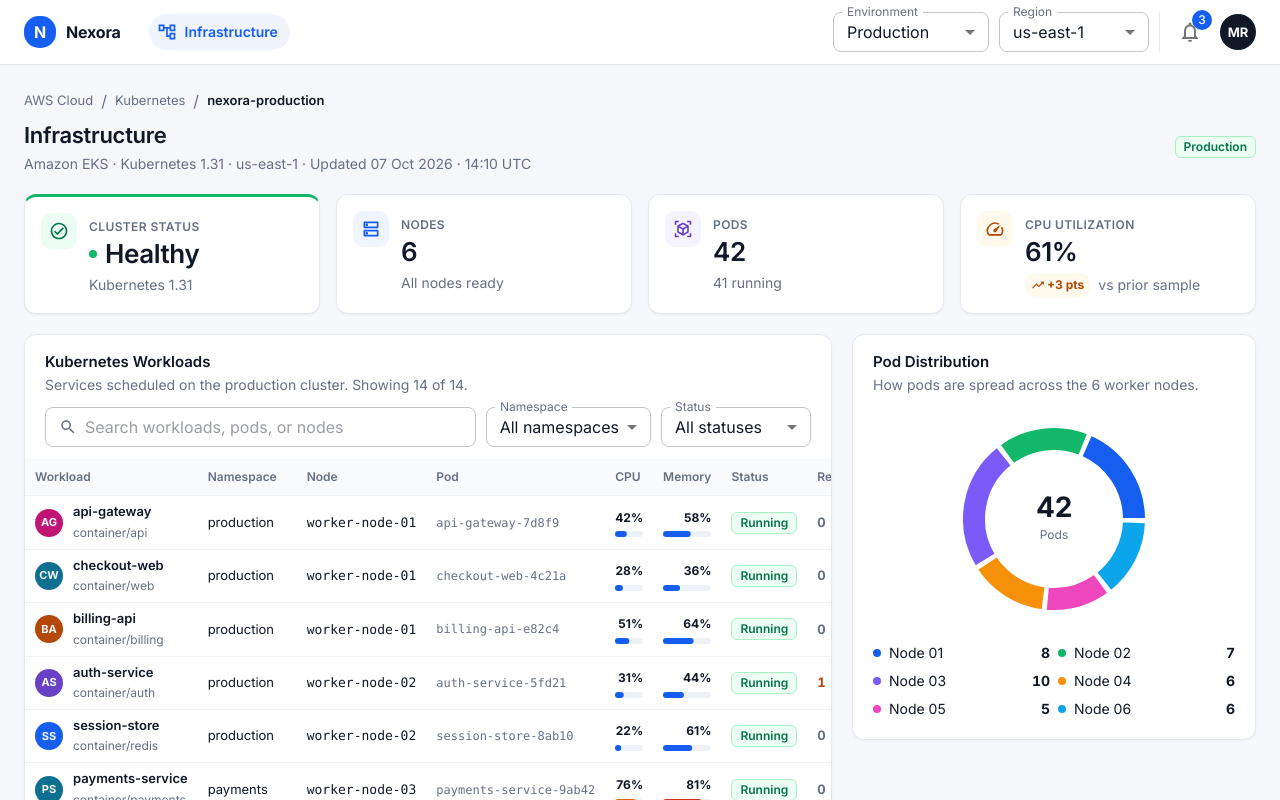
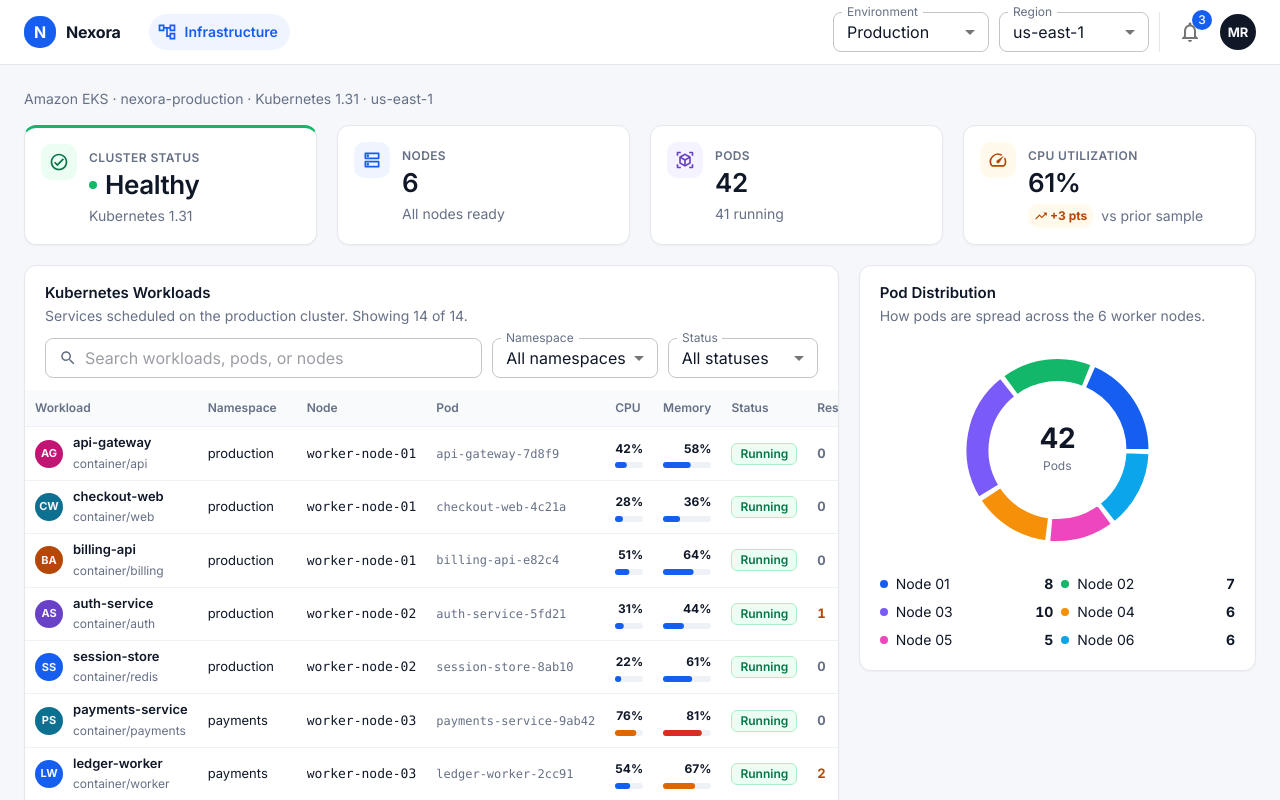
Before and after one commit to Roeigr7/kubernetes-learning, a React (Vite) app: page / in a window 1280 px wide. Shown: the top 800 px of the page. Built offline with nearby package versions, Linux system fonts and the light colour scheme.

Commit message:
Align the dashboard grid and topology with the infrastructure layout.
Use a 12-column grid and show AWS, the cluster, nodes, pods, and containers as a nested diagram.

```diff
--- a/src/components/InfrastructureTopology.tsx
+++ b/src/components/InfrastructureTopology.tsx
@@ -1,13 +1,11 @@
-import { Avatar, Box, Card, Chip, Stack, Typography } from '@mui/material'
+import { Avatar, Box, Card, CardContent, Chip, Divider, Grid, Paper, Stack, Tooltip, Typography } from '@mui/material'
 import ArrowDownwardIcon from '@mui/icons-material/ArrowDownward'
 import CloudOutlinedIcon from '@mui/icons-material/CloudOutlined'
 import DnsOutlinedIcon from '@mui/icons-material/DnsOutlined'
 import HubOutlinedIcon from '@mui/icons-material/HubOutlined'
 import Inventory2OutlinedIcon from '@mui/icons-material/Inventory2Outlined'
-import ViewInArIcon from '@mui/icons-material/ViewInAr'
 import type { Cluster, ClusterNode, Workload } from '../types/infrastructure.ts'
 import StatusChip from './StatusChip.tsx'
-import UsageMeter from './UsageMeter.tsx'
 
 type InfrastructureTopologyProps = {
   cluster: Cluster
@@ -15,8 +13,6 @@
   nodes: ClusterNode[]
   workloads: Workload[]
 }
-
-const layers = ['AWS Cloud', 'Cluster', 'Node', 'Pod', 'Container']
 
 export default function InfrastructureTopology({
   cluster,
@@ -26,38 +22,22 @@
 }: InfrastructureTopologyProps) {
   return (
     <Card id="infrastructure-topology">
-      <Box sx={{ px: 2.5, pt: 2, pb: 2 }}>
+      <CardContent sx={{ p: { xs: 2, md: 2.5 }, '&:last-child': { pb: { xs: 2, md: 2.5 } } }}>
         <Typography sx={{ fontSize: 15, fontWeight: 600 }}>Infrastructure Topology</Typography>
-        <Typography variant="body2" sx={{ color: 'text.secondary', mt: 0.25, maxWidth: 720 }}>
-          A node is a server in the cluster. Kubernetes schedules pods onto nodes, and each pod runs the container for an application.
+        <Typography variant="body2" sx={{ color: 'text.secondary', mt: 0.5, maxWidth: 760 }}>
+          AWS runs the Kubernetes cluster. The cluster places pods on nodes. Each pod runs a container, and that container is the application.
         </Typography>
-        <Stack direction="row" spacing={0.75} useFlexGap sx={{ flexWrap: 'wrap', alignItems: 'center', mt: 1.5 }}>
-          {layers.map((layer, index) => (
-            <Stack key={layer} direction="row" spacing={0.75} sx={{ alignItems: 'center' }}>
-              <Chip
-                size="small"
-                label={layer}
-                sx={{ bgcolor: index === 0 ? '#EFF4FF' : '#F8FAFC', color: 'text.primary', border: '1px solid #E4E7EC' }}
-              />
-              {index < layers.length - 1 ? (
-                <ArrowDownwardIcon sx={{ fontSize: 14, color: '#98A2B3', transform: 'rotate(-90deg)' }} />
-              ) : null}
-            </Stack>
-          ))}
-        </Stack>
-      </Box>
 
-      <Stack spacing={0} sx={{ px: { xs: 2, md: 3 }, pb: 3, alignItems: 'center' }}>
-        <LayerLabel>Cloud</LayerLabel>
-        <Box
+        <Stack sx={{ alignItems: 'center', mt: 3 }}>
+          <Paper
+            variant="outlined"
             sx={{
               width: '100%',
-            maxWidth: 640,
-            border: '1px solid #D6E4FF',
-            bgcolor: '#F5F8FF',
-            borderRadius: 2,
+              maxWidth: 560,
               px: 2,
               py: 1.5,
+              borderColor: '#D6E4FF',
+              bgcolor: '#F5F8FF',
             }}
           >
             <Stack direction="row" spacing={1.5} sx={{ alignItems: 'center' }}>
@@ -66,26 +46,25 @@
               </Avatar>
               <Box sx={{ flex: 1, minWidth: 0 }}>
                 <Typography variant="caption" sx={{ color: 'text.secondary' }}>
-                Cloud provider
+                  Cloud
                 </Typography>
                 <Typography sx={{ fontWeight: 700 }}>AWS Cloud</Typography>
               </Box>
               <Chip size="small" label={region} sx={{ bgcolor: '#fff' }} />
             </Stack>
-        </Box>
+          </Paper>
 
-        <DownArrow />
-        <LayerLabel>Kubernetes cluster</LayerLabel>
-        <Box
+          <Connector />
+
+          <Paper
+            variant="outlined"
             sx={{
               width: '100%',
-            maxWidth: 640,
-            border: '1px solid #E4E7EC',
-            borderLeft: '3px solid #155EEF',
-            bgcolor: '#fff',
-            borderRadius: 2,
+              maxWidth: 560,
               px: 2,
               py: 1.5,
+              borderLeft: '3px solid',
+              borderLeftColor: 'primary.main',
             }}
           >
             <Stack direction="row" spacing={1.5} sx={{ alignItems: 'flex-start' }}>
@@ -94,46 +73,36 @@
               </Avatar>
               <Box sx={{ flex: 1, minWidth: 0 }}>
                 <Typography variant="caption" sx={{ color: 'text.secondary' }}>
-                {cluster.provider}
+                  Kubernetes cluster · {cluster.provider}
                 </Typography>
                 <Typography sx={{ fontWeight: 700 }}>{cluster.name}</Typography>
-              <Stack direction="row" useFlexGap spacing={0.75} sx={{ flexWrap: 'wrap', mt: 1 }}>
+                <Stack direction="row" spacing={0.75} useFlexGap sx={{ flexWrap: 'wrap', mt: 1 }}>
                   <StatusChip status={cluster.status} />
-                <MetaChip label={`v${cluster.kubernetesVersion}`} />
-                <MetaChip label={`${cluster.nodes} nodes`} />
-                <MetaChip label={`${cluster.pods} pods`} />
-                <MetaChip label={`${cluster.containers} containers`} />
+                  <Chip size="small" variant="outlined" label={`v${cluster.kubernetesVersion}`} />
+                  <Chip size="small" variant="outlined" label={`${cluster.nodes} nodes`} />
+                  <Chip size="small" variant="outlined" label={`${cluster.pods} pods`} />
+                  <Chip size="small" variant="outlined" label={`${cluster.containers} containers`} />
                 </Stack>
               </Box>
             </Stack>
-        </Box>
+          </Paper>
 
-        <DownArrow />
-        <LayerLabel>Nodes schedule pods</LayerLabel>
+          <Connector />
+        </Stack>
 
-        <Box
-          sx={{
-            width: '100%',
-            display: 'grid',
-            gap: 2,
-            gridTemplateColumns: { xs: '1fr', md: '1fr 1fr', lg: '1fr 1fr 1fr' },
-          }}
-        >
+        <Divider sx={{ mb: 2.5 }}>
+          <Chip size="small" label="Nodes" sx={{ bgcolor: '#F8FAFC' }} />
+        </Divider>
+
+        <Grid container spacing={2}>
           {nodes.map((node) => {
             const nodeWorkloads = workloads.filter((workload) => workload.node === node.name)
             const additionalPods = Math.max(node.pods - nodeWorkloads.length, 0)
 
             return (
-              <Box
-                key={node.id}
-                sx={{
-                  border: '1px solid #E4E7EC',
-                  borderRadius: 2,
-                  overflow: 'hidden',
-                  bgcolor: '#fff',
-                }}
-              >
-                <Box sx={{ px: 1.75, py: 1.5, bgcolor: '#F8FAFC', borderBottom: '1px solid #EEF2F6' }}>
+              <Grid key={node.id} size={{ xs: 12, md: 6, lg: 4 }}>
+                <Card variant="outlined" sx={{ height: '100%', boxShadow: 'none' }}>
+                  <CardContent sx={{ p: 1.75, '&:last-child': { pb: 1.75 } }}>
                     <Stack direction="row" spacing={1} sx={{ alignItems: 'flex-start', justifyContent: 'space-between' }}>
                       <Stack direction="row" spacing={1} sx={{ alignItems: 'center', minWidth: 0 }}>
                         <Avatar sx={{ width: 32, height: 32, bgcolor: '#EFF4FF', color: 'primary.main' }}>
@@ -144,38 +113,23 @@
                             {node.name}
                           </Typography>
                           <Typography variant="caption" sx={{ color: 'text.secondary' }}>
-                          {node.type} · {node.instanceType} · {node.region}
+                            {node.type} server · {node.region}
                           </Typography>
                         </Box>
                       </Stack>
                       <StatusChip status={node.status} />
                     </Stack>
-                  <Stack direction="row" spacing={1.5} sx={{ mt: 1.5 }}>
-                    <UsageMeter label="CPU" value={node.cpuUsage} />
-                    <UsageMeter label="Memory" value={node.memoryUsage} />
-                  </Stack>
-                  <Typography variant="caption" sx={{ display: 'block', color: 'text.secondary', mt: 1 }}>
-                    {node.pods} pods scheduled on this node
+
+                    <Typography variant="caption" sx={{ display: 'block', color: 'text.secondary', mt: 1.25 }}>
+                      {node.pods} pods on this node
                     </Typography>
-                </Box>
 
-                <Stack spacing={1} sx={{ p: 1.5 }}>
+                    <Stack spacing={1.25} sx={{ mt: 1.5 }}>
                       {nodeWorkloads.map((workload) => (
-                    <Box
-                      key={workload.pod}
-                      sx={{
-                        border: '1px solid #E4E7EC',
-                        borderRadius: 1.5,
-                        p: 1.25,
-                        bgcolor: '#FCFCFD',
-                      }}
-                    >
-                      <Stack direction="row" spacing={1} sx={{ alignItems: 'flex-start' }}>
-                        <ViewInArIcon sx={{ fontSize: 16, color: 'primary.main', mt: 0.25 }} />
-                        <Box sx={{ minWidth: 0, flex: 1 }}>
-                          <Typography variant="caption" sx={{ color: 'text.secondary', display: 'block', lineHeight: 1.2 }}>
-                            Pod · {workload.namespace}
-                          </Typography>
+                        <Paper key={workload.pod} variant="outlined" sx={{ p: 1.25, bgcolor: '#FCFCFD' }}>
+                          <Stack direction="row" spacing={1} sx={{ alignItems: 'center' }}>
+                            <Chip size="small" label="Pod" variant="outlined" color="primary" />
+                            <Tooltip title={workload.pod}>
                               <Typography
                                 noWrap
                                 sx={{
@@ -186,58 +140,58 @@
                               >
                                 {workload.pod}
                               </Typography>
-                        </Box>
+                            </Tooltip>
+                            <Box sx={{ flex: 1 }} />
                             <StatusChip status={workload.status} />
                           </Stack>
-                      <Box sx={{ ml: 0.75, mt: 1, pl: 1.25, borderLeft: '2px solid #D0D5DD' }}>
+
+                          <Stack direction="row" spacing={1} sx={{ alignItems: 'stretch', mt: 1, ml: 0.5 }}>
+                            <Box
+                              sx={{
+                                width: 14,
+                                borderLeft: '2px solid #D0D5DD',
+                                borderBottom: '2px solid #D0D5DD',
+                                borderBottomLeftRadius: 6,
+                                mb: 1.5,
+                                flexShrink: 0,
+                              }}
+                            />
+                            <Paper variant="outlined" sx={{ flex: 1, p: 1, bgcolor: '#fff' }}>
                               <Stack direction="row" spacing={0.75} sx={{ alignItems: 'center' }}>
                                 <Inventory2OutlinedIcon sx={{ fontSize: 15, color: '#667085' }} />
-                          <Typography variant="caption" sx={{ color: 'text.secondary' }}>
-                            Container
-                          </Typography>
+                                <Chip size="small" label="Container" sx={{ bgcolor: '#F2F4F7' }} />
                                 <Typography sx={{ fontSize: 13, fontWeight: 700 }}>{workload.container}</Typography>
                               </Stack>
-                        <Typography variant="caption" sx={{ color: 'text.secondary', display: 'block', mt: 0.25 }}>
+                              <Typography variant="caption" sx={{ display: 'block', color: 'text.secondary', mt: 0.5 }}>
                                 Application · {workload.name}
                               </Typography>
-                      </Box>
-                    </Box>
+                            </Paper>
+                          </Stack>
+                        </Paper>
                       ))}
+                    </Stack>
+
                     {additionalPods > 0 ? (
-                    <Typography variant="caption" sx={{ color: 'text.secondary', px: 0.5 }}>
-                      +{additionalPods} additional pods on this node
+                      <Typography variant="caption" sx={{ display: 'block', color: 'text.secondary', mt: 1.25 }}>
+                        +{additionalPods} additional pods
                       </Typography>
                     ) : null}
-                </Stack>
-              </Box>
+                  </CardContent>
+                </Card>
+              </Grid>
             )
           })}
-        </Box>
-      </Stack>
+        </Grid>
+      </CardContent>
     </Card>
   )
 }
 
-function LayerLabel({ children }: { children: string }) {
+function Connector() {
   return (
-    <Typography
-      variant="caption"
-      sx={{ color: 'text.secondary', fontWeight: 700, letterSpacing: 0.6, mb: 0.75 }}
-    >
-      {children.toUpperCase()}
-    </Typography>
-  )
-}
-
-function DownArrow() {
-  return (
-    <Stack sx={{ alignItems: 'center', color: '#98A2B3', py: 0.75 }}>
+    <Stack sx={{ alignItems: 'center', color: '#98A2B3', py: 0.5 }}>
       <Box sx={{ width: 2, height: 18, bgcolor: '#D0D5DD' }} />
       <ArrowDownwardIcon sx={{ fontSize: 16, mt: -0.25 }} />
     </Stack>
   )
 }
-
-function MetaChip({ label }: { label: string }) {
-  return <Chip size="small" label={label} sx={{ bgcolor: '#F8FAFC', border: '1px solid #E4E7EC' }} />
-}
--- a/src/components/SummaryCard.tsx
+++ b/src/components/SummaryCard.tsx
@@ -27,7 +27,7 @@
   statusDot,
 }: SummaryCardProps) {
   return (
-    <Card sx={{ borderTop: accent ? `3px solid ${accent}` : undefined }}>
+    <Card sx={{ height: '100%', borderTop: accent ? `3px solid ${accent}` : undefined }}>
       <CardContent sx={{ p: 2, '&:last-child': { pb: 2 } }}>
         <Stack direction="row" spacing={1.5} sx={{ alignItems: 'flex-start' }}>
           <Avatar
--- a/src/pages/InfrastructureDashboard.tsx
+++ b/src/pages/InfrastructureDashboard.tsx
@@ -1,5 +1,5 @@
 import { useState } from 'react'
-import { Box, Breadcrumbs, Chip, Stack, Typography } from '@mui/material'
+import { Box, Grid, Typography } from '@mui/material'
 import CheckCircleOutlinedIcon from '@mui/icons-material/CheckCircleOutlined'
 import DnsOutlinedIcon from '@mui/icons-material/DnsOutlined'
 import SpeedOutlinedIcon from '@mui/icons-material/SpeedOutlined'
@@ -11,7 +11,6 @@
 import PodDistributionChart from '../components/PodDistributionChart.tsx'
 import SummaryCard from '../components/SummaryCard.tsx'
 import WorkloadsTable from '../components/WorkloadsTable.tsx'
-import { titleCase } from '../utils/format.ts'
 
 export default function InfrastructureDashboard() {
   const data = getInfrastructure()
@@ -23,9 +22,8 @@
     readyNodes === data.nodes.length ? 'All nodes ready' : `${readyNodes} of ${data.nodes.length} ready`
 
   const history = data.cpuHistory
-  const currentCpu = history[history.length - 1]?.usage ?? data.cluster.cpuUtilization
-  const previousCpu = history[history.length - 2]?.usage ?? currentCpu
-  const cpuDelta = currentCpu - previousCpu
+  const previousCpu = history[history.length - 2]?.usage ?? data.cluster.cpuUtilization
+  const cpuDelta = data.cluster.cpuUtilization - previousCpu
 
   return (
     <Box sx={{ minHeight: '100vh', bgcolor: 'background.default' }}>
@@ -40,39 +38,12 @@
       />
 
       <Box sx={{ maxWidth: 1440, mx: 'auto', px: { xs: 2, md: 3 }, py: 3 }}>
-        <Stack spacing={2.5}>
-          <Stack spacing={0.75}>
-            <Breadcrumbs aria-label="Infrastructure path" sx={{ '& .MuiTypography-root': { fontSize: 13 } }}>
-              <Typography sx={{ color: 'text.secondary' }}>AWS Cloud</Typography>
-              <Typography sx={{ color: 'text.secondary' }}>Kubernetes</Typography>
-              <Typography sx={{ color: 'text.primary', fontWeight: 600 }}>{data.cluster.name}</Typography>
-            </Breadcrumbs>
-            <Stack
-              direction={{ xs: 'column', sm: 'row' }}
-              spacing={1}
-              sx={{ justifyContent: 'space-between', alignItems: { sm: 'flex-end' } }}
-            >
-              <Box>
-                <Typography sx={{ fontSize: 22, fontWeight: 600, letterSpacing: -0.3 }}>Infrastructure</Typography>
-                <Typography variant="body2" sx={{ color: 'text.secondary', mt: 0.25 }}>
-                  {data.cluster.provider} · Kubernetes {data.cluster.kubernetesVersion} · {region} · Updated {data.cluster.updatedAt}
+        <Typography variant="body2" sx={{ color: 'text.secondary', mb: 2 }}>
+          {data.cluster.provider} · {data.cluster.name} · Kubernetes {data.cluster.kubernetesVersion} · {region}
         </Typography>
-              </Box>
-              <Chip
-                size="small"
-                label={titleCase(environment)}
-                sx={{ alignSelf: { xs: 'flex-start', sm: 'center' }, bgcolor: '#ECFDF3', color: '#067647', border: '1px solid #ABEFC6' }}
-              />
-            </Stack>
-          </Stack>
 
-          <Box
-            sx={{
-              display: 'grid',
-              gap: 2,
-              gridTemplateColumns: { xs: '1fr', sm: '1fr 1fr', lg: 'repeat(4, 1fr)' },
-            }}
-          >
+        <Grid container spacing={2.5}>
+          <Grid size={{ xs: 12, sm: 6, lg: 3 }}>
             <SummaryCard
               label="Cluster status"
               value={data.cluster.status}
@@ -83,6 +54,8 @@
               accent="#12B76A"
               statusDot="#12B76A"
             />
+          </Grid>
+          <Grid size={{ xs: 12, sm: 6, lg: 3 }}>
             <SummaryCard
               label="Nodes"
               value={String(data.cluster.nodes)}
@@ -91,6 +64,8 @@
               iconColor="#155EEF"
               iconBackground="#EFF4FF"
             />
+          </Grid>
+          <Grid size={{ xs: 12, sm: 6, lg: 3 }}>
             <SummaryCard
               label="Pods"
               value={String(data.cluster.pods)}
@@ -99,42 +74,43 @@
               iconColor="#6941C6"
               iconBackground="#F4F3FF"
             />
+          </Grid>
+          <Grid size={{ xs: 12, sm: 6, lg: 3 }}>
             <SummaryCard
               label="CPU utilization"
-              value={`${currentCpu}%`}
+              value={`${data.cluster.cpuUtilization}%`}
               helper="vs prior sample"
               icon={<SpeedOutlinedIcon sx={{ fontSize: 20 }} />}
               iconColor="#B54708"
               iconBackground="#FFFAEB"
               trend={cpuDelta}
             />
-          </Box>
+          </Grid>
 
-          <Box
-            sx={{
-              display: 'grid',
-              gap: 2.5,
-              alignItems: 'start',
-              gridTemplateColumns: { xs: '1fr', lg: 'minmax(0, 2fr) minmax(300px, 1fr)' },
-            }}
-          >
+          <Grid size={{ xs: 12, lg: 8 }}>
             <WorkloadsTable workloads={data.workloads} />
+          </Grid>
+          <Grid size={{ xs: 12, lg: 4 }} sx={{ alignSelf: 'start' }}>
             <PodDistributionChart distribution={data.podDistribution} />
-          </Box>
+          </Grid>
 
+          <Grid size={12}>
             <CpuUsageChart history={data.cpuHistory} />
+          </Grid>
 
+          <Grid size={12}>
             <InfrastructureTopology
               cluster={data.cluster}
               region={region}
               nodes={data.nodes}
               workloads={data.workloads}
             />
+          </Grid>
+        </Grid>
 
-          <Typography variant="caption" sx={{ color: 'text.secondary' }}>
-            Snapshot loaded from local mock data for {data.company.name}. This dashboard is not connected to a live cluster.
+        <Typography variant="caption" sx={{ display: 'block', color: 'text.secondary', mt: 2.5 }}>
+          Snapshot loaded from local mock data for {data.company.name}. Updated {data.cluster.updatedAt}.
         </Typography>
-        </Stack>
       </Box>
     </Box>
   )
```
Lines whose indentation alone changed are shown as unchanged.
